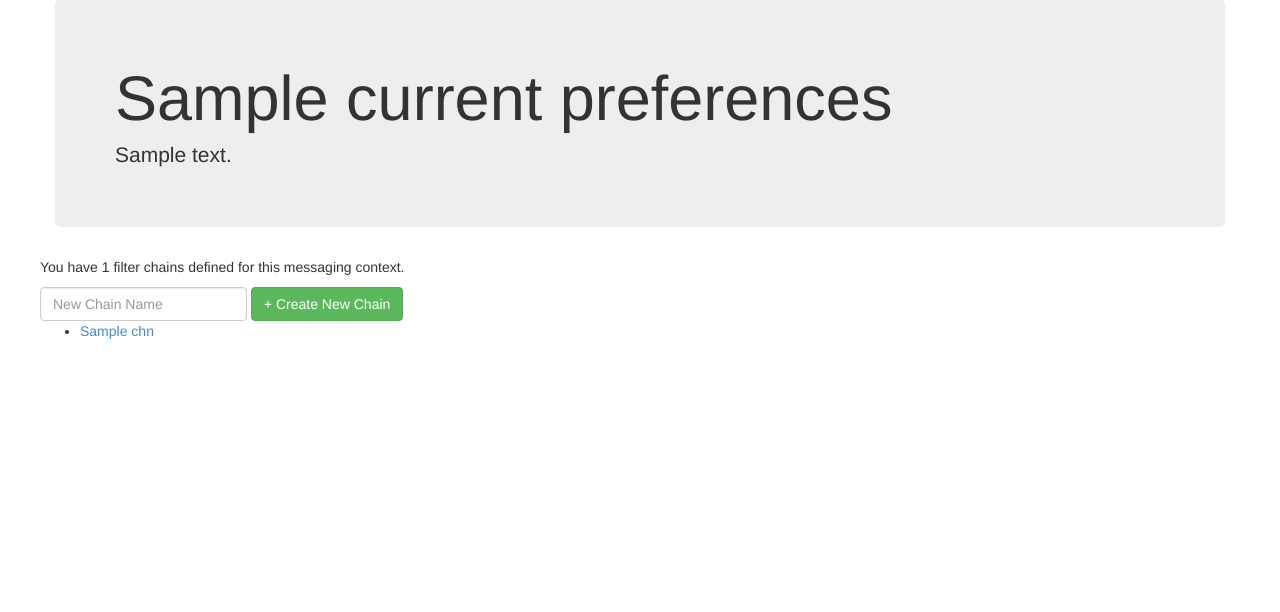
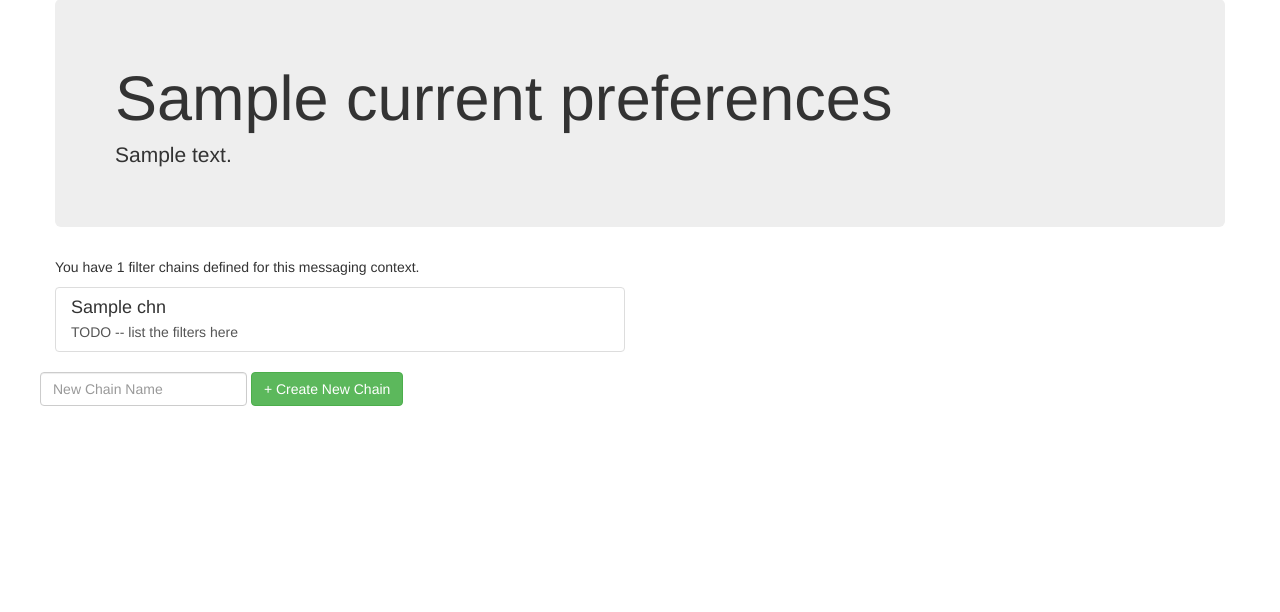
Before and after one commit to fedora-infra/fmn, a Python web app: template fmn/web/templates/context.html in a window 1280 px wide. Shown: the part 93-705 px from the top of the page. Run offline with Jinja, Linux system fonts and the light colour scheme; the template is opened without the code that fills it: most values are stand-ins (such as "Sample title", 1, 10 or a date in 2020); some libraries are stand-ins or nearby versions.

Commit message:
Try pretty-listing the chains for a context.

```diff
--- a/fmn/web/templates/context.html
+++ b/fmn/web/templates/context.html
@@ -6,11 +6,29 @@
   <p>{{current.description}}</p>
 </div>
 <div class="row">
-  <div class="md-col-6">
+  <div class="col-md-6">
     <p>You have {{preference.chains|length}} filter chains
     defined for this messaging context.</p>
   </div>
 </div>
+
+<div class="row">
+  <div class="col-md-6">
+    <div class="list-group">
+    {% for chn in preference.chains %}
+      <a href="{{chn.name}}" class="list-group-item">
+        <h4 class="list-group-item-heading">{{chn.name}}</h4>
+        {% if chn.filters %}
+        <p class="list-group-item-text">TODO -- list the filters here</p>
+        {% else %}
+        <p class="list-group-item-text">This chain has zero filters</p>
+        {% endif %}
+      </a>
+    {% endfor %}
+    </div>
+  </div>
+</div>
+
 <div class="row">
   <form class="form-inline" role="form" action="/api/chain/new" method="post">
     <div class="form-group">
@@ -22,14 +40,5 @@
     <button type="submit" class="btn btn-success">&#43; Create New Chain</button>
   </form>
 </div>
-<div class="row">
-  <div class="md-col-6">
-    <ul>
-      {% for chn in preference.chains %}
-      <li><a href="{{chn.name}}">{{chn.name}}</a></li>
-      {% endfor %}
-    </ul>
-  </div>
-</div>
 
 {% endblock %}
```
